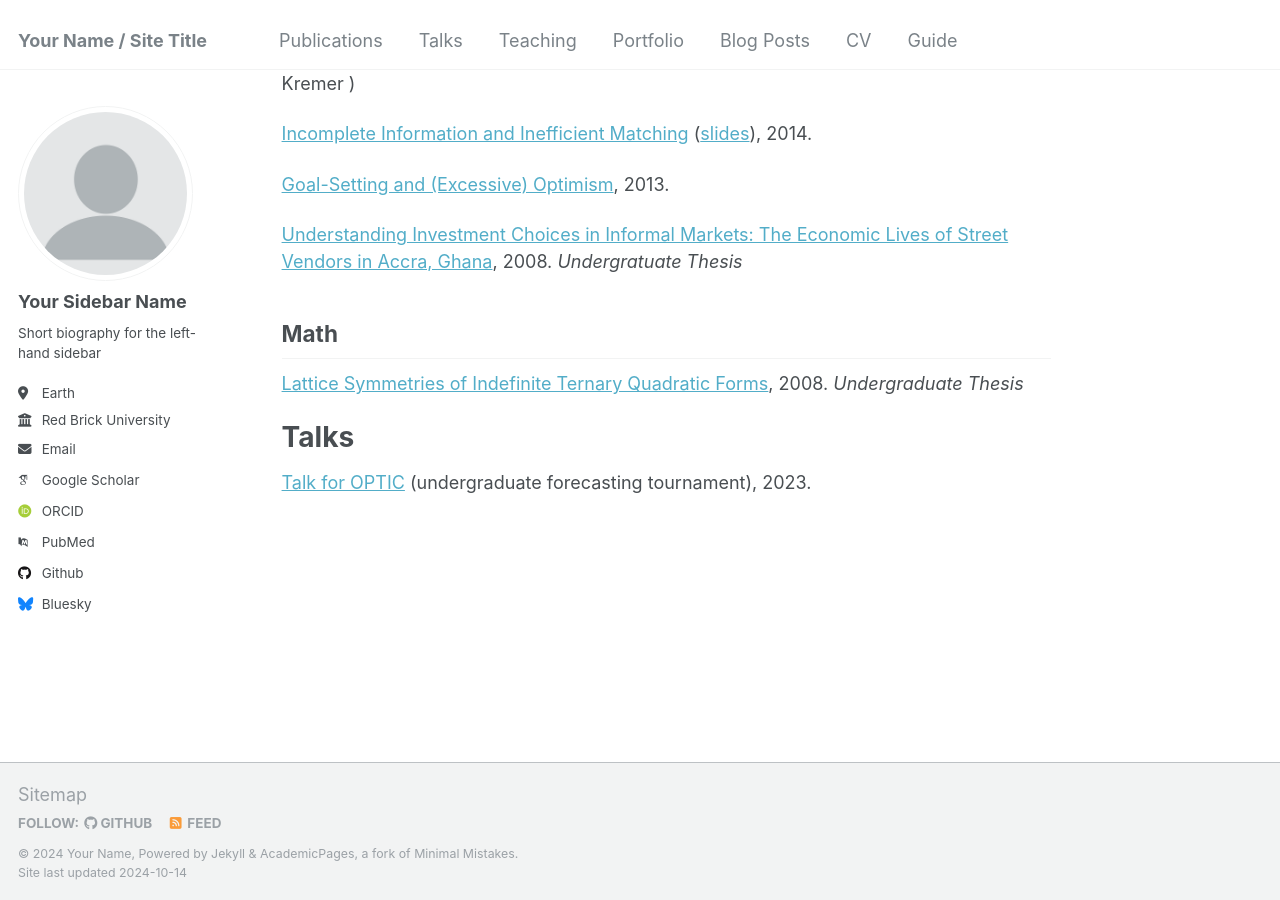
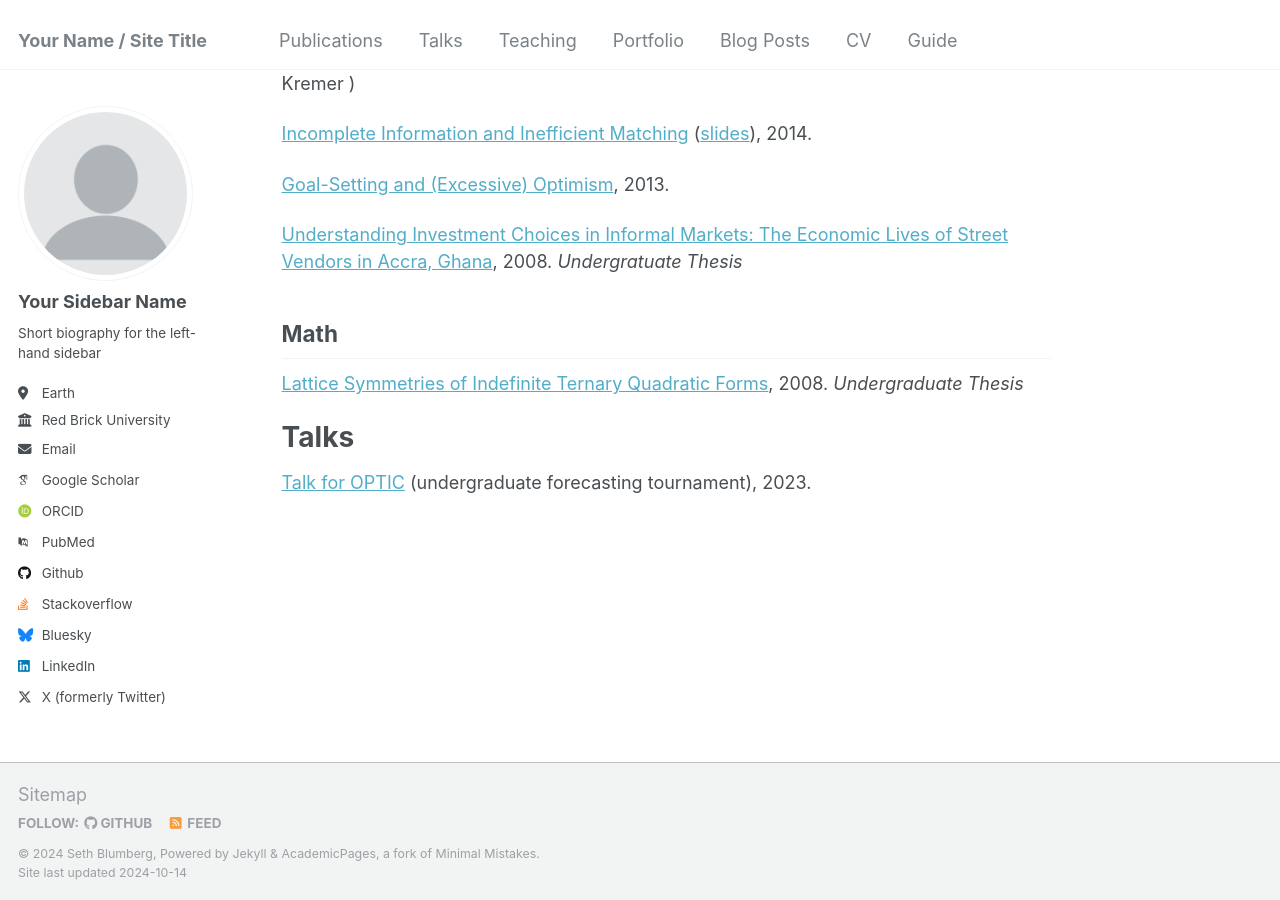
Before and after one commit to sethblumberg/sethblumberg.github.io, a Jekyll site: the page built from _pages/about.md, in a window 1280 px wide and 900 px high, scrolled down 685 px. Built offline with Jekyll 4.4.1, drawn with Linux system fonts in a browser that asks for light colours; some web fonts are replaced.

Commit message:
Update my social links in config.yml

```diff
--- a/_config.yml
+++ b/_config.yml
@@ -10,9 +10,9 @@
 locale                   : "en-US"
 title                    : "Your Name / Site Title"
 title_separator          : "-"
-name                     : &name "Your Name"
-description              : &description "personal description"
-url                      : https://academicpages.github.io # the base hostname & protocol for your site e.g. "https://mmistakes.github.io"
+name                     : &name "Seth Blumberg"
+description              : &description "It's a webpage"
+url                      : https://sethblumberg.github.io # the base hostname & protocol for your site e.g. "https://mmistakes.github.io"
 baseurl                  : "" # the subpath of your site, e.g. "/blog"
 repository               : "academicpages/academicpages.github.io"
 
@@ -32,7 +32,7 @@ author:
 
   # Academic websites
   arxiv            : # URL - Update with the correct link to your profile
-  googlescholar    : "https://scholar.google.com/citations?user=PS_CX0AAAAAJ"
+  googlescholar    : "https://scholar.google.com/citations?hl=en&user=W3AH8MQAAAAJ"
   impactstory      : # URL
   orcid            : "http://orcid.org/yourorcidurl"
   semantic         : # URL
@@ -45,7 +45,7 @@ author:
   dribbble         : # Username
   github           : "academicpages"
   kaggle           : # Username
-  stackoverflow    : # User number or user number and name (i.e., use "1" or "1/jeff-atwood")
+  stackoverflow    : 274786 # User number or user number and name (i.e., use "1" or "1/jeff-atwood")
 
   # Social media
   bluesky          : "bsky.app" # Replace this with you Bluesky username
@@ -57,7 +57,7 @@ author:
   keybase          : # Username
   instagram        : # Username
   lastfm           : # Username
-  linkedin         : # Username
+  linkedin         : "sethblumberg"
   mastodon         : # URL
   medium           : # URL
   pinterest        : # Username
@@ -65,7 +65,7 @@ author:
   steam            : # Username
   telegram         : # URL
   tumblr           : # Username
-  twitter          : # Username for X / Twitter
+  twitter          : "sethblumberg"
   vine             : # Username
   weibo            : # Username
   wikipedia        : # Username
```
Also changed, not shown: 1 other file.
